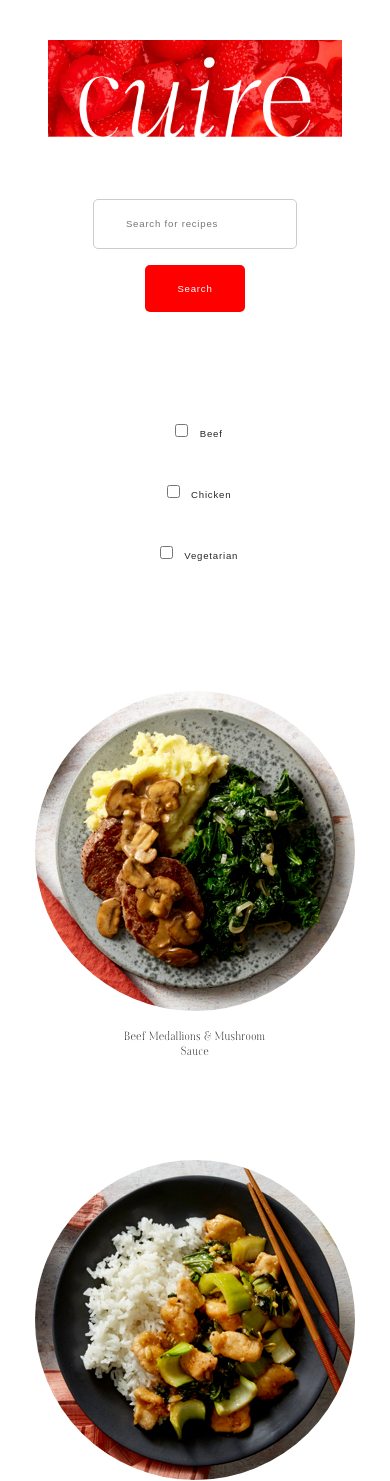
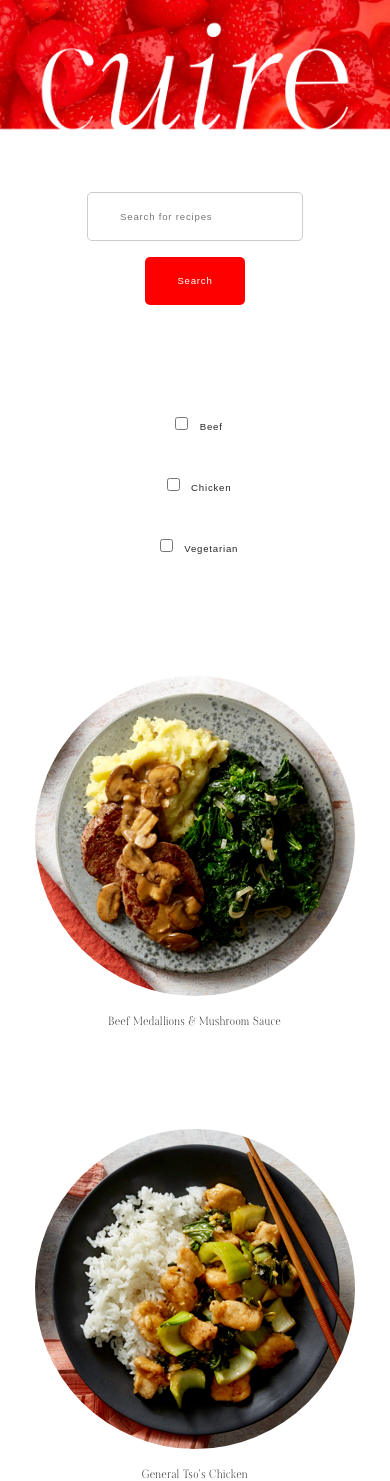
Before and after one commit to emf-99/idm232-abc123, a PHP site: page / in a window 390 px wide. Shown: the top 1481 px of the page. Run offline with PHP 8.4, Linux system fonts and the light colour scheme.

Commit message:
:art: fixing

```diff
--- a/idm232/hwk1/styles.css
+++ b/idm232/hwk1/styles.css
@@ -19,8 +19,6 @@ display: flex;
 justify-content: center;
 align-items: center;
 flex-direction: column;
-margin: 1rem;
-padding: 1rem;
 }
 
 .container {
@@ -87,9 +85,9 @@ p {
 header {
     border: #292525;
     text-align: center;
-    width: 90%;
-    margin: .25rem;
-    padding: .25rem;
+    width: 100%;
+    margin: 0rem;
+    padding: 0rem;
 }
 
 .hero {
@@ -283,6 +281,11 @@ footer {
 
 @media screen and (max-width: 650px) {
 
+    body {
+       padding: 0rem;
+       margin: 0rem;
+    }
+
     figcaption {
         font-family: 'NoiretBlanc', cursive;
         font-size: .6rem;
```
